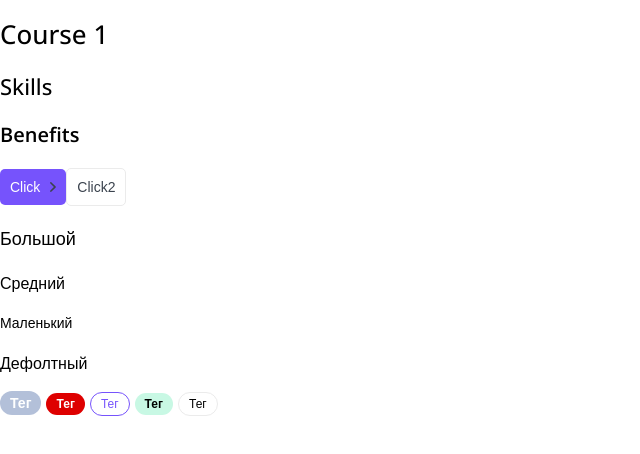
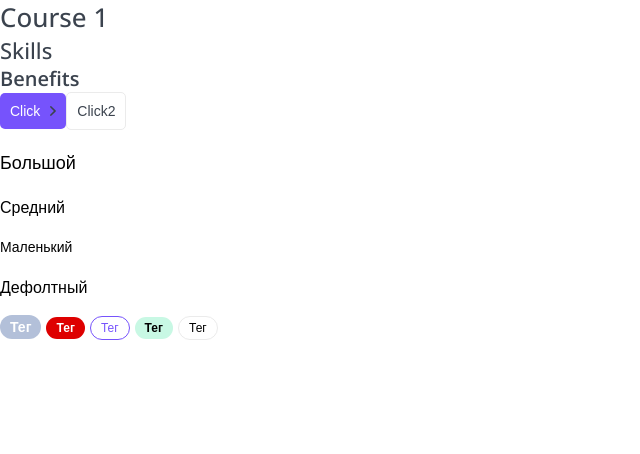
Before and after one commit to likarpik/top-school, a Next.js app: page / in a window 1280 px wide. Shown: the top 454 px of the page, without its empty margins (0-640 px from the left). Built offline with nearby package versions, Linux system fonts and the light colour scheme.

Commit message:
Optimize Htag with cn classname

```diff
--- a/components/Htag/Htag.module.css
+++ b/components/Htag/Htag.module.css
@@ -1,3 +1,7 @@
+.h {
+    color: var(--dark-color);
+}
+
 .h1 {
     font-weight: 500;
     font-size: 26px;
--- a/components/Htag/Htag.tsx
+++ b/components/Htag/Htag.tsx
@@ -1,16 +1,19 @@
 import { HtagProps } from "./Htag.props";
 import styles from "./Htag.module.css";
+import cn from "classnames";
 
 
-export const Htag = ({tag, children, ...props}: HtagProps): JSX.Element => {
-    switch(tag) {
-        case 'h1':
-            return <h1 className={styles.h1} {...props}>{children}</h1>;
-        case 'h2':
-            return <h2 className={styles.h2} {...props}>{children}</h2>;
-        case 'h3':
-            return <h3 className={styles.h3} {...props}>{children}</h3>;
-        default:
-            return <></>;
-    }
+export const Htag = ({tag, children, className, ...props}: HtagProps): JSX.Element => {
+    return(
+        <div
+            className={cn(styles.h, className, {
+                [styles.h1]: tag == 'h1',
+                [styles.h2]: tag == 'h2',
+                [styles.h3]: tag == 'h3',
+            })}
+            {...props}
+        >
+            {children}
+        </div>
+    );
 };
```
